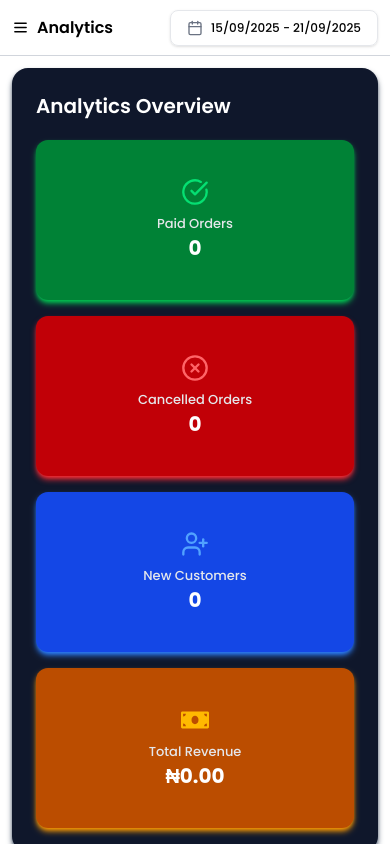
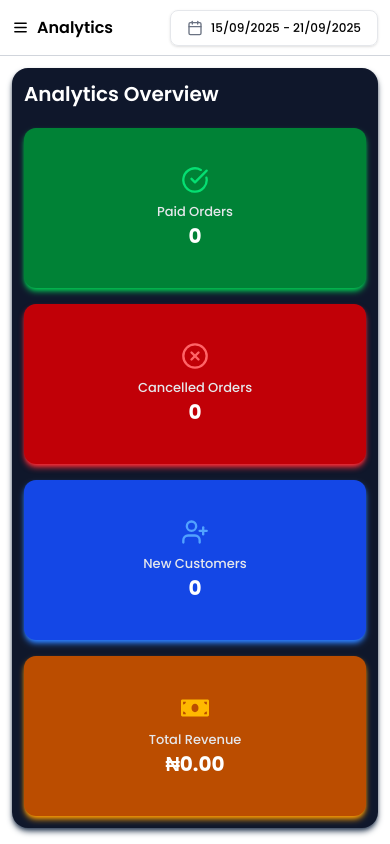
Before and after one commit to eric7709/craving, a Next.js app: page /admin/analytics in a window 390 px wide. Built offline with nearby package versions, Linux system fonts and the light colour scheme; no server answers.

Commit message:
Bg Gradient removed from employee modal

```diff
--- a/modules/DashboardAnalytics/components/AnalyticsMetrics.tsx
+++ b/modules/DashboardAnalytics/components/AnalyticsMetrics.tsx
@@ -40,7 +40,7 @@ export default function AnalyticsMetrics() {
     },
   ];
   return (
-    <div className="p-6 bg-slate-900 shadow-slate-700 rounded-2xl shadow-md text-white">
+    <div className="p-3 sm:p-4 md:p-5 xl:p-6 bg-slate-900 shadow-slate-700 rounded-2xl shadow-md text-white">
       <h2 className="text-xl mb-5 font-semibold">Analytics Overview</h2>
       <div className="grid grid-cols-1 sm:grid-cols-2 md:grid-cols-4 gap-4">
         {defaultCards.map((item, key) => (
--- a/modules/MenuItem/components/MenuItemCard.tsx
+++ b/modules/MenuItem/components/MenuItemCard.tsx
@@ -78,7 +78,7 @@ export default function MenuItemCard({ menuItem }: { menuItem: TMenuItem }) {
       </div>
 
       <div>
-        <p className="text-center text-base capitalize font-semibold">
+        <p className="text-center text-[15px] lg:text-base capitalize font-semibold">
           {menuItem.name}
         </p>
         <p className="text-center text-xs italic capitalize">
@@ -86,7 +86,7 @@ export default function MenuItemCard({ menuItem }: { menuItem: TMenuItem }) {
         </p>
       </div>
 
-      <p className="text-center text-[17px] text-green-500 font-semibold">
+      <p className="text-center text-base lg:text-[17px] text-green-500 font-semibold">
         {formatPrice(menuItem.price)}
       </p>
     </div>
```
